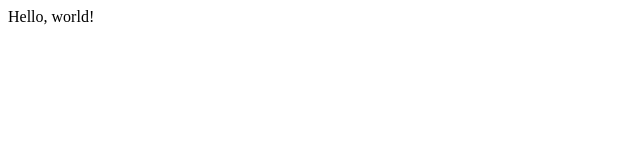
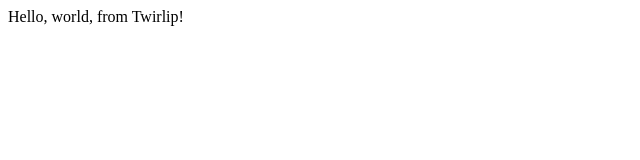
Before and after one commit to pdfernhout/Twirlip_Test001, a plain HTML site: page index.html in a window 1280 px wide. Shown: the whole page, without its empty margins (0-640 px from the left). Drawn offline with Linux system fonts and the light colour scheme.

Commit message:
Changed index.html as test.

```diff
--- a/index.html
+++ b/index.html
@@ -9,7 +9,7 @@
 </head>
 
 <body>
- Hello, world!
+ Hello, world, from Twirlip!
 
 </body>
 </html>
```
